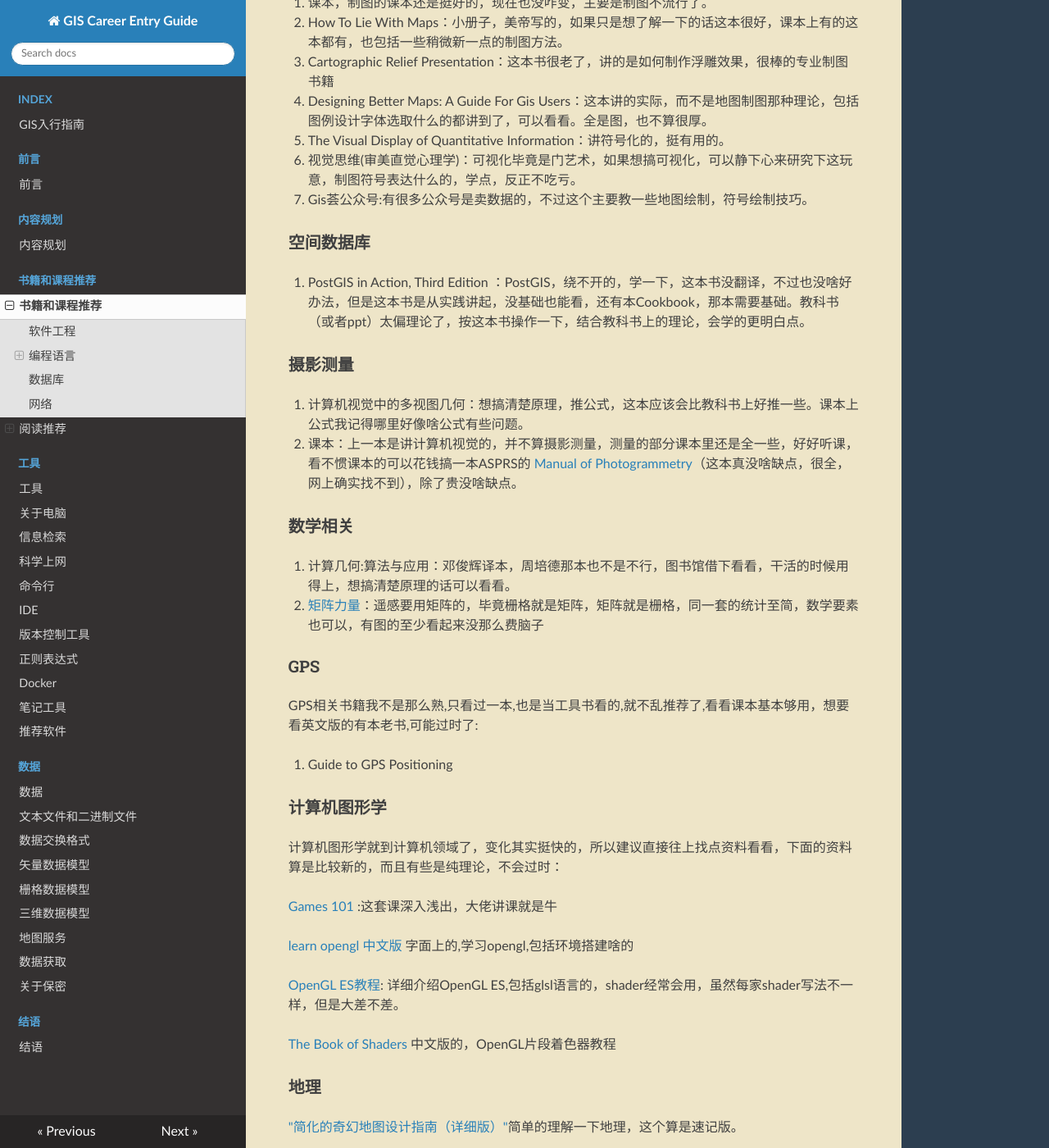
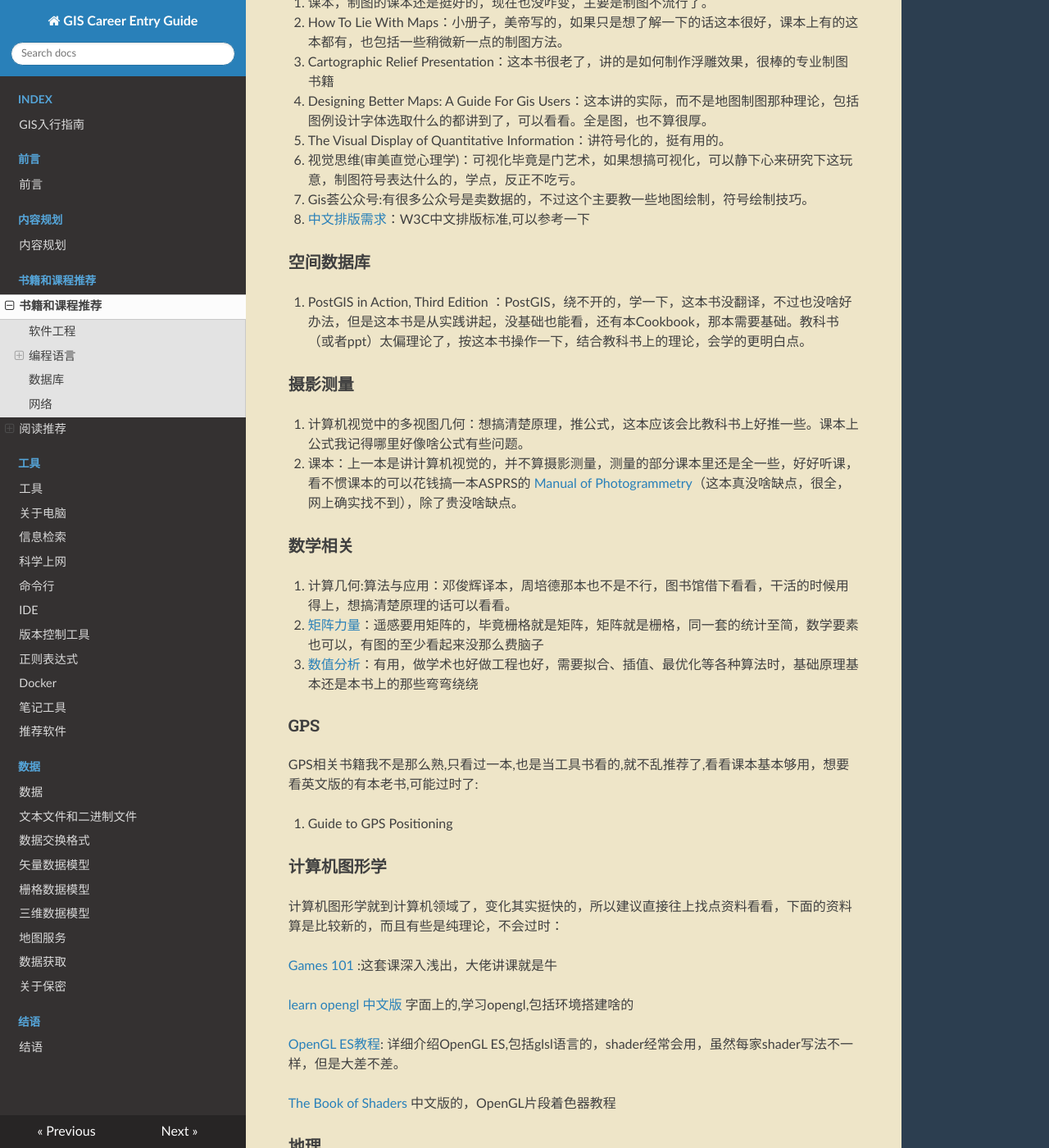
Before and after one commit to wuqi/GIS-Career-Entry-Guide, an MkDocs documentation site: the page built from docs/GIS入行指南/书籍和课程推荐.md, in a window 1280 px wide and 1400 px high, scrolled down 4473 px. Shown: the whole window at 82% size. Built offline with MkDocs 1.6.1, drawn with Linux system fonts in a browser that asks for light colours; nearby versions of some CDN libraries.

Commit message:
Update 书籍和课程推荐.md

```diff
--- a/docs/GIS入行指南/书籍和课程推荐.md
+++ b/docs/GIS入行指南/书籍和课程推荐.md
@@ -119,6 +119,7 @@ GIS本专业的推荐几本：
 5. The Visual Display of Quantitative Information：讲符号化的，挺有用的。
 6. 视觉思维(审美直觉心理学)：可视化毕竟是门艺术，如果想搞可视化，可以静下心来研究下这玩意，制图符号表达什么的，学点，反正不吃亏。
 7. Gis荟公众号:有很多公众号是卖数据的，不过这个主要教一些地图绘制，符号绘制技巧。
+8. [中文排版需求](https://www.w3.org/TR/clreq/)：W3C中文排版标准,可以参考一下
 
 ### 空间数据库
 
@@ -133,6 +134,7 @@ GIS本专业的推荐几本：
 
 1. 计算几何:算法与应用：邓俊辉译本，周培德那本也不是不行，图书馆借下看看，干活的时候用得上，想搞清楚原理的话可以看看。
 2. [矩阵力量](https://gitee.com/higkoo/Book4_Power-of-Matrix)：遥感要用矩阵的，毕竟栅格就是矩阵，矩阵就是栅格，同一套的统计至简，数学要素也可以，有图的至少看起来没那么费脑子
+3. [数值分析](https://book.douban.com/subject/4188358/)：有用，做学术也好做工程也好，需要拟合、插值、最优化等各种算法时，基础原理基本还是本书上的那些弯弯绕绕
 
 ### GPS
 
```
